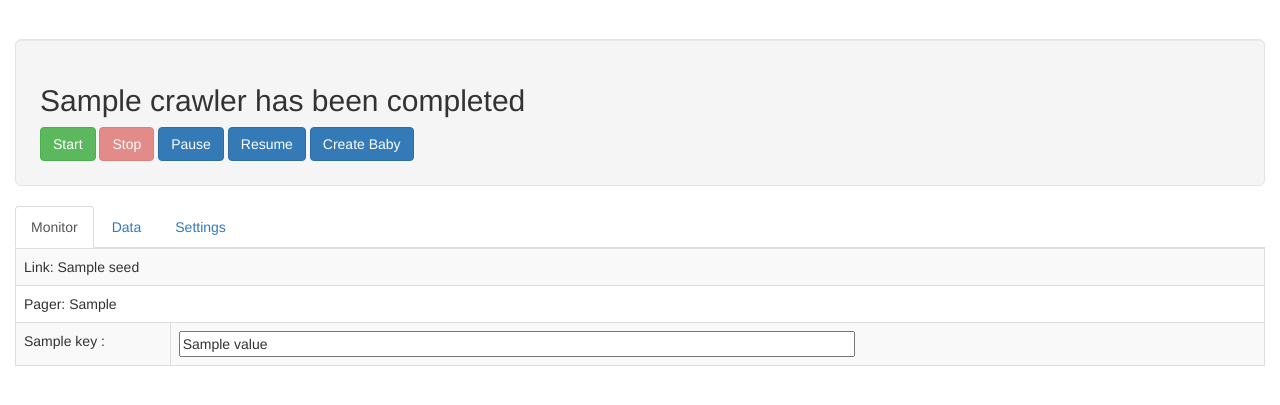
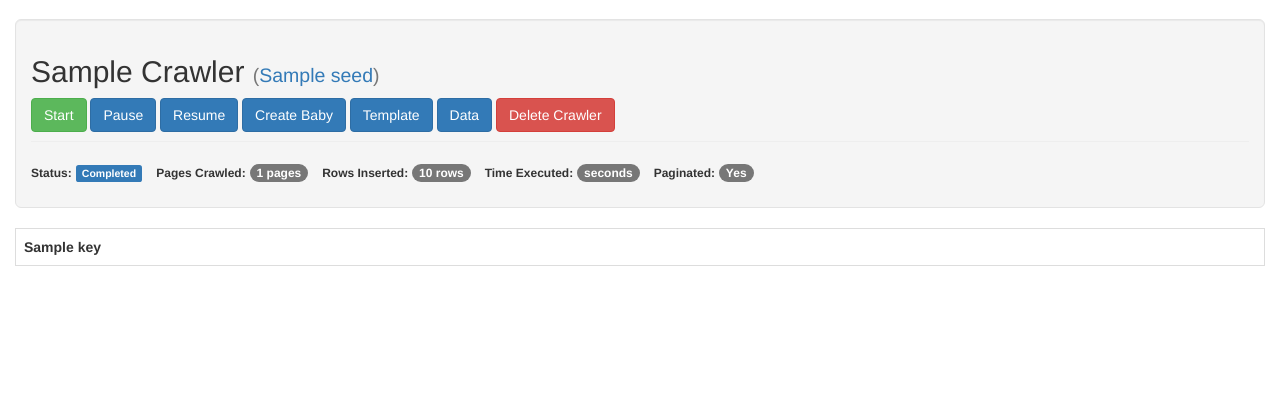
Before and after one commit to mingsheng36/focra, a Django app: template templates/crawler.html in a window 1280 px wide. Shown: the part 51-456 px from the top of the page. Run offline with Django 3.2, Linux system fonts and the light colour scheme; the template is opened without the code that fills it: most values are stand-ins (such as "Sample title", 1, 10 or a date in 2020); lists and menus that the app fills with data are empty; some libraries are stand-ins or nearby versions.

Commit message:
Re-designed crawler page
Added stats for users

```diff
--- a/focra/models.py
+++ b/focra/models.py
@@ -13,9 +13,12 @@ class Crawler(Document):
     crawlerOwner = StringField(required=True)
     crawlerParent = StringField()
     crawlerBaby = StringField()
+    crawlerCreated = DateTimeField()
     queue_counter = StringField()
     next_page_link = StringField()
-    crawlerDateTime = DateTimeField()
+    crawled_pages = StringField()
+    rows_inserted = StringField()
+    time_executed = StringField()
     '''
     Because mongoengine does not support ordered-dict-field yet. store as string to maintain order
     '''
--- a/forbot/pipelines.py
+++ b/forbot/pipelines.py
@@ -13,7 +13,7 @@ class MongoDBPipeline(object):
         print "pipline - init()"
         self.settings = crawler.settings
         client = MongoClient(self.settings['MONGODB_SERVER'], self.settings['MONGODB_PORT'])
-        self.db = client[self.settings['MONGODB_DB']]
+        self.crawler_db = client[self.settings['CRAWLER_DB']]
 
     '''
     data extracted per xpath are in a list format, separated by '\r\n' or maybe '\n'
@@ -21,7 +21,7 @@ class MongoDBPipeline(object):
     '''
     def process_item(self, item, spider):
         try:
-            collection = self.db[spider.cname]
+            crawler_collection = self.crawler_db[spider.cname]
             # remove null values
             most_length = 0
             for i in item:
@@ -43,7 +43,7 @@ class MongoDBPipeline(object):
                             row[k] = item.get(k)[j]
                     except Exception:
                         pass
-                collection.insert(row)
+                crawler_collection.insert(row)
             print 'pipline - Inserted ' + str(most_length) + ' rows'
         except Exception as err:
             print err
--- a/forbot/settings.py
+++ b/forbot/settings.py
@@ -22,7 +22,8 @@ ITEM_PIPELINES = {'forbot.pipelines.MongoDBPipeline':10}
 
 MONGODB_SERVER = "localhost"
 MONGODB_PORT = 27017
-MONGODB_DB = "CrawlerDB"
+CRAWLER_DB = "CrawlerDB"
+FOCRA_DB = "FocraDB"
 
 DOWNLOAD_DELAY = 2
 COOKIES_ENABLED = False
--- a/static/js/focra.js
+++ b/static/js/focra.js
@@ -298,7 +298,7 @@ $(document).ready(function() {
 		$('#step_two_bn').hide();
 		$('#add_field_bn').hide();
 		$('#fields').append(
-				'<input autofocus class="field form-control" type="text" size="15" size="10" placeholder="fieldname">' +
+				'<input autofocus class="field form-control" type="text" size="15" size="10" maxlength="20" placeholder="fieldname">' +
 				'<div class="field-badge form-control">' +
 				'<span class="badge">0</span>' +
 				'</div>' +
@@ -432,11 +432,19 @@ $(document).ready(function() {
 		if (cStatus == false) {
 			cStatus = true;
 			if ($('#crawlerName').val() != '') {
-				setTimeout(function() { checkCrawlerName(); }, 500);
-			} else {
+				$('#step_three_check2').hide();
+				$('#step_three_check').hide();
 				$('#pager_bn').hide();
 				$('#step_three_bn').hide();
-				$('#feedback').removeClass('glyphicon-ok glyphicon-remove');
+				$('#loader').fadeIn('fast');
+				setTimeout(function() { checkCrawlerName(); }, 700);
+			} else {
+				$('#step_three_check2').hide();
+				$('#step_three_check').hide();
+				$('#pager_bn').hide();
+				$('#step_three_bn').hide();
+				$('#feedback').removeClass('glyphicon-remove');
+				$('#feedback').removeClass('glyphicon-ok');
 				cStatus = false;
 			}
 		}
@@ -659,17 +667,17 @@ $(document).ready(function() {
 
 	/************* CRAWLER SECTION ***************/
 	// call to start crawler
-	$('#startBn').click(function(event) {
-		$('#display').html('Initializing..');
-		$('#startBn').attr('disabled', true);
-		$('#deleteBn').attr('disabled', true);
+	$('#switchBn').click(function(event) {
+		$('#switchBn').html('Initializing..');
+		$('#switchBn').attr('disabled', true);
 		$.ajax({
 			url : '/start',
 			type: 'POST',
 			data : {csrfmiddlewaretoken: document.getElementsByName('csrfmiddlewaretoken')[0].value},
 			success: function( data ){
-				$('#display').html(data);
-				$('#stopBn').removeAttr('disabled');
+				$('#switchBn').html('Stop Crawler');
+				$('#switchBn').removeAttr('disabled');
+				$('#switchBn').removeClass('btn-success').addClass('btn-danger');
 			}
 		});
 	});
@@ -684,7 +692,7 @@ $(document).ready(function() {
 			success: function( data ){
 				$('#display').html(data);
 				$('#stopBn').attr('disabled',true);
-				$('#startBn').removeAttr('disabled');
+				$('#switchBn').removeAttr('disabled');
 				$('#deleteBn').removeAttr('disabled');
 			}
 		});
@@ -717,10 +725,17 @@ $(document).ready(function() {
 	});
 
 	// delete crawler
-	$('#delete').submit(function(event) {
+	$('#deleteBn').click(function(event) {
 		var choice = confirm("Are you sure you want to delete?");
-		if (choice == false) {
-			event.preventDefault();
+		if (choice == true) {
+			$.ajax({
+				url : '/delete',
+				type: 'POST',
+				data : {csrfmiddlewaretoken: document.getElementsByName('csrfmiddlewaretoken')[0].value},
+				success: function( data ){
+					window.location.href = "/"
+				}
+			});
 		}
 	});
 
@@ -783,11 +798,10 @@ $(document).ready(function() {
 	/***************** Crawler Name checker *****************/
 	function checkCrawlerName() {
 		var name = $('#crawlerName').val()
-		if(/^[a-zA-Z0-9]+$/.test(name) == true) {
+		if(/^[a-zA-Z0-9]*$/.test(name) == true) {
 			$('#step_three_check2').hide();
 			$('#pager_bn').hide();
 			$('#step_three_bn').hide();
-			$('#loader').fadeIn('fast');
 			$.ajax({
 				url : '/check',
 				type: 'GET',
@@ -809,6 +823,12 @@ $(document).ready(function() {
 						$('#feedback').removeClass('glyphicon-ok').addClass('glyphicon-remove');
 						cStatus = false;
 					} else {
+						$('#step_three_check2').hide();
+						$('#step_three_check').hide();
+						$('#pager_bn').hide();
+						$('#step_three_bn').hide();
+						$('#feedback').removeClass('glyphicon-remove');
+						$('#feedback').removeClass('glyphicon-ok');
 						cStatus = false;
 					}
 				}
--- a/templates/base.html
+++ b/templates/base.html
@@ -41,7 +41,7 @@
 					</a>
 						<ul class="dropdown-menu" role="menu">
 							{% for crawler in crawlers %}
-							<li><a href="/{{ username }}/{{ crawler }}">{{ crawler }}</a></li>
+							<li><a href="/{{ username }}/{{ crawler }}">{{ crawler | title}}</a></li>
 							{% endfor %}
 						</ul>
 					</li>
--- a/templates/crawler.html
+++ b/templates/crawler.html
@@ -4,25 +4,76 @@
 {{ crawler.crawlerName }}
 {% endblock %}
 {% block body_block %}
+<div id="info" class="well well-lg" style="padding: 15px;">
+	<div class="page-header form-inline" style="margin:0px">
+		<h2>
+			{{ crawler.crawlerName | title }}
+			<small>
+			{% for seed in crawler.crawlerSeeds %}
+				(<a href="{{seed}}" target="_blank">{{seed}}</a>)
+			{% endfor %}
+			</small>
+		</h2>
 
-<br />
-<div id="info" class="well well-lg">
+		<button id="switchBn" type="button" class="btn btn-success">Start</button>
 
-	{% if crawler.crawlerStatus == 'running' %}
-	<h2 id="display">{{ crawler.crawlerName }} is {{ crawler.crawlerStatus }}</h2>
-	<button id="startBn" type="button" class="btn btn-success" disabled>Start</button>
-	<button id="stopBn" type="button" class="btn btn-danger">Stop</button>
+		<button id="pauseBn" type="button" class="btn btn-primary">Pause</button>
+		<button id="resumeBn" type="button" class="btn btn-primary">Resume</button>
+		<button id="createBabyBn" type="button" class="btn btn-primary">Create
+			Baby</button>
+		<button type="button" class="btn btn-primary" data-toggle="modal" data-target="#templateModal">Template</button>
+		<button type="button" class="btn btn-primary" id="data_tab">Data</button>
+
+		{% if crawler.crawlerStatus == 'running' %}
+			<button id="deleteBn" class="btn btn-danger" type="submit"
+				data-toggle="tooltip" data-placement="top" title="Delete Crawler"
+				disabled>Delete Crawler</button>
+		{% else %}
+			<button id="deleteBn" class="btn btn-danger" type="submit"
+				data-toggle="tooltip" data-placement="top" title="Delete Crawler">Delete
+						Crawler</button>
+		{% endif %}
+
+	</div>
+<br/>
+<ul class="list-inline">
+  <li>
+  <strong style="font-size:12px">Status:</strong>
+  	{% if crawler.crawlerStatus == "running" %}
+	<span class="label label-success">{{ crawler.crawlerStatus | title}}</span>
+	{% elif crawler.crawlerStatus == "stopped" %}
+	<span class="label label-danger">{{ crawler.crawlerStatus | title}}</span>
+	{% elif crawler.crawlerStatus == "paused" %}
+	<span class="label label-warning">{{ crawler.crawlerStatus | title}}</span>
+	{% elif crawler.crawlerStatus == "completed" %}
+	<span class="label label-primary">{{ crawler.crawlerStatus | title}}</span>
 	{% else %}
-	<h2 id="display">{{ crawler.crawlerName }} has been {{ crawler.crawlerStatus }}</h2>
-	<button id="startBn" type="button" class="btn btn-success">Start</button>
-	<button id="stopBn" type="button" class="btn btn-danger" disabled>Stop</button>
+	<span class="label label-danger">unknown</span>
 	{% endif %}
-
-	<button id="pauseBn" type="button" class="btn btn-primary">Pause</button>
-	<button id="resumeBn" type="button" class="btn btn-primary">Resume</button>
-
-	<button id="createBabyBn" type="button" class="btn btn-primary">Create
-		Baby</button>
+  </li>
+  <li>
+  	<strong style="font-size:12px">Pages Crawled:</strong>
+   	<span class="badge">{{ crawler.crawled_pages }} pages</span>
+  </li>
+  <li>
+  	<strong style="font-size:12px">Rows Inserted:</strong>
+  	<span class="badge">{{ crawler.rows_inserted }} rows</span>
+  </li>
+  <li>
+  	<strong style="font-size:12px">Time Executed:</strong>
+  	<span class="badge">{{ crawler.time_executed | floatformat:"0" }} seconds</span>
+  </li>
+  <li>
+  	<strong style="font-size:12px">Paginated:</strong>
+  	<span class="badge">
+	{% if crawler.crawlerPager != "null" %}
+		Yes
+	{% else %}
+		No
+	{% endif %}
+	</span>
+	</li>
+</ul>
 
 	<div id='selectField' class="btn-group" style="display:none">
 		<button type="button" class="btn btn-default">Select Start
@@ -48,43 +99,9 @@
 
 </div>
 
-<div role="tabpanel">
+<div class=" table-responsive">
 
-	<ul class="nav nav-tabs" role="tablist">
-		<li id="monitor_tab" role="presentation" class="active"><a
-			href="#monitor" aria-controls="monitor" role="tab" data-toggle="tab">Monitor</a></li>
-		<li id="data_tab" role="presentation"><a href="#data"
-			aria-controls="data" role="tab" data-toggle="tab">Data</a></li>
-		<li id="settings_tab" role="presentation"><a href="#settings"
-			aria-controls="settings" role="tab" data-toggle="tab">Settings</a></li>
-	</ul>
-
-	<div class="tab-content">
-		<div role="tabpanel" class="tab-pane active" id="monitor">
-
-			<table class="table table-striped table-bordered">
-				{% for seed in crawler.crawlerSeeds %}
-				<tr>
-					<td colspan="2">Link: {{ seed }}</td>
-				</tr>
-				{% endfor %}
-				<tr>
-					<td colspan="2">Pager: {{ crawler.crawlerPager }}</td>
-				</tr>
-
-				{% for key, value in ordered_template_field.items %}
-				<tr>
-					<td>{{ key }} :</td>
-					<td><input type="text" value="{{ value }}" size="80"></td>
-				</tr>
-				{% endfor %}
-			</table>
-
-		</div>
-
-		<div role="tabpanel" class="tab-pane fade table-responsive" id="data">
-			<br />
-			<table id="crawlerData" class="table table-bordered"
+<table id="crawlerData" class="table table-bordered"
 				style="width: 100%">
 				<tr>
 					{% for key in ordered_template_field.keys %}
@@ -92,24 +109,30 @@
 					{% endfor %}
 				</tr>
 			</table>
-		</div>
+</div>
 
-		<div role="tabpanel" class="tab-pane fade" id="settings">
-			<br />
-			<form id="delete" method="post" action="/delete">
-				{% csrf_token %} {% if crawler.crawlerStatus == 'running' %}
-				<button id="deleteBn" class="btn btn-danger" type="submit"
-					data-toggle="tooltip" data-placement="top" title="Delete Crawler"
-					disabled>Delete Crawler</button>
-				{% else %}
-				<button id="deleteBn" class="btn btn-danger" type="submit"
-					data-toggle="tooltip" data-placement="top" title="Delete Crawler">Delete
-					Crawler</button>
-				{% endif %}
-			</form>
+<div id="templateModal" class="modal fade ">
+  <div class="modal-dialog">
+    <div class="modal-content">
+      <div class="modal-header">
+        <button type="button" class="close" data-dismiss="modal" aria-label="Close"><span aria-hidden="true">&times;</span></button>
+        <h4 class="modal-title">{{ crawler.crawlerName | title}} Template</h4>
+      </div>
+      <div class="modal-body table-responsive">
+        <table class="table table-striped table-bordered">
+			{% for key, value in ordered_template_field.items %}
+			<tr>
+				<td>{{ key }}</td>
+				<td>{{ value }}</td>
+			</tr>
+			{% endfor %}
+		</table>
+      </div>
+      <div class="modal-footer">
+        <button type="button" class="btn btn-default" data-dismiss="modal">Close</button>
+      </div>
+    </div><!-- /.modal-content -->
+  </div><!-- /.modal-dialog -->
+</div><!-- /.modal -->
 
-		</div>
-	</div>
-
-</div>
 {% endblock %}
--- a/templates/create.html
+++ b/templates/create.html
@@ -20,7 +20,7 @@
 					</div>
 					<div class="form-group">
 						<input id="url" size="90vh" autofocus name="crawlerSeeds"
-							type="url" class="form-control "
+							type="url" class="form-control " maxlength="200"
 							placeholder="Copy and Paste Your URL here." pattern="https?://.+"
 							required data-container="body" data-toggle="popover" data-placement="top"
 							data-content="1. Grab an URL and Copy here." data-trigger="manual"> &nbsp;
@@ -43,7 +43,7 @@
 						<button type="button" class="btn btn-info">Step 2 of 3</button>
 					</div>
 					<div id="fields" class="form-group">
-						<input id="firstField" class="field form-control" type="text" size="15"
+						<input id="firstField" class="field form-control" type="text" size="15" maxlength="20"
 							placeholder="fieldname" data-container="body" data-toggle="popover" data-placement="top"
 							data-content="3. Enter Field Name." data-trigger="manual">
 						<div id="firstBadge" class="field-badge form-control" data-container="body" data-toggle="popover"
@@ -90,7 +90,7 @@
 					</div>
 
 					<div class="form-group has-feedback">
-						<input id="crawlerName" name="crawlerName" class="form-control"
+						<input id="crawlerName" name="crawlerName" class="form-control" maxlength="30"
 							autofocus type="text" size="30" placeholder="Your Crawler Name" data-container="body" data-toggle="popover"
 						data-placement="top" data-content="Enter a unique name for your Crawler."
 						data-trigger="manual">
```
Also changed, not shown: docs/bugs.txt (deleted, +0 -11 lines), docs/task.txt (added, +12 -0 lines), focra/views.py (+26 -9 lines), forbot/spiders/focras.py (+46 -12 lines).
